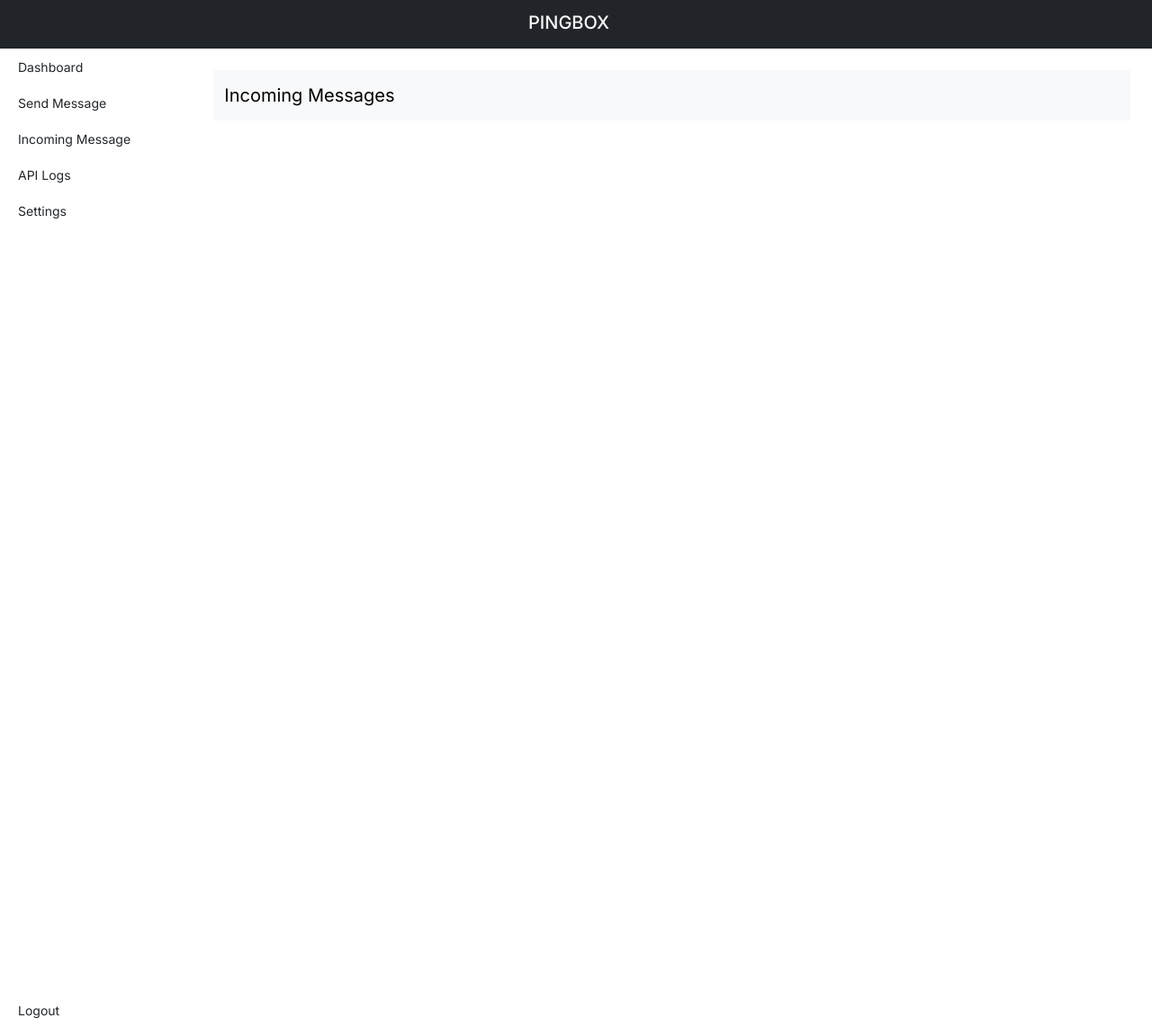
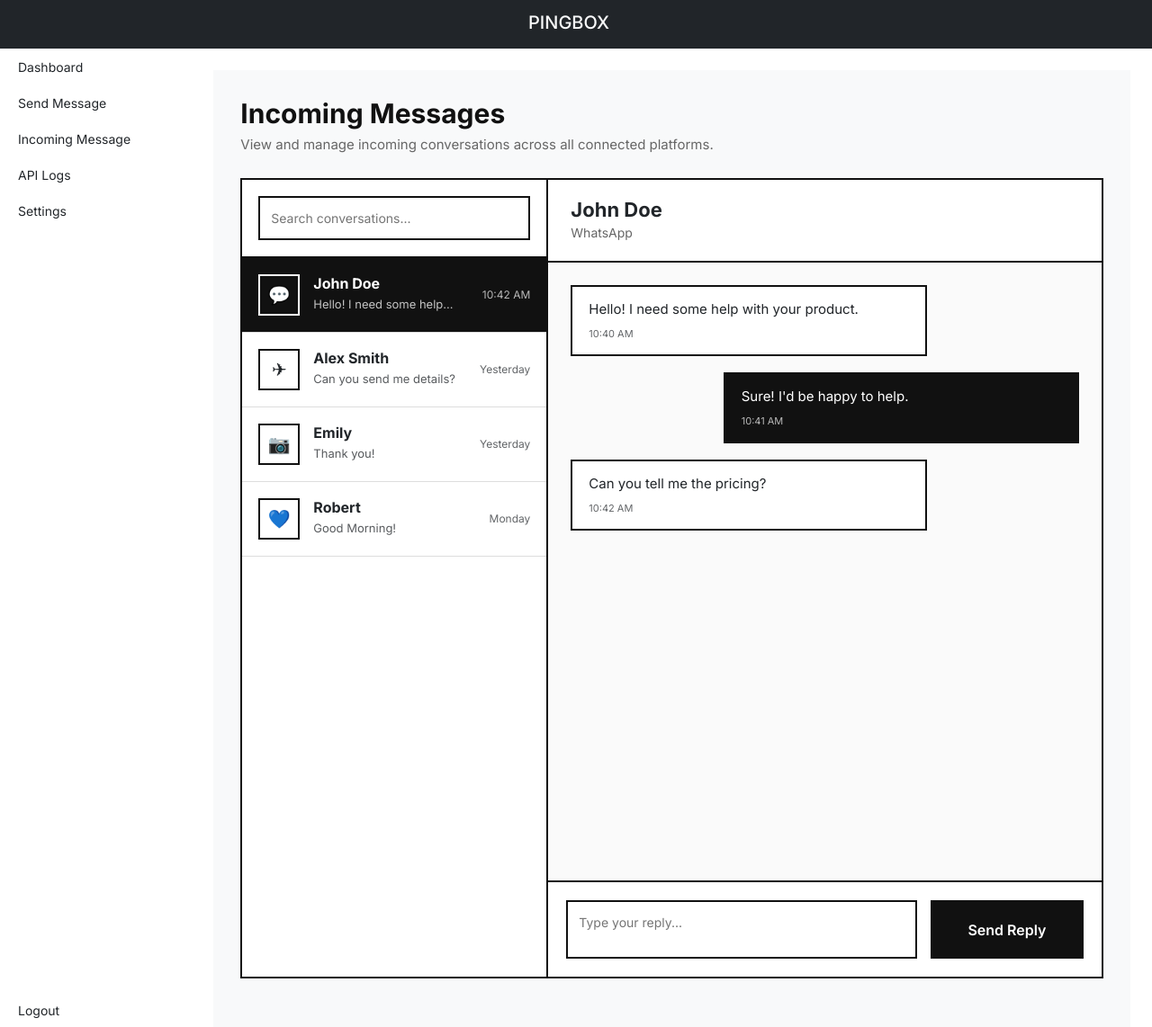
Before and after one commit to ShauryaPrakashVerma/Pingbox, a Flask app: page /incomingmessages in a window 1280 px wide. Shown: the whole page at 90% size. Run offline with Flask 3, Linux system fonts and the light colour scheme.

Commit message:
frontend for incoming messages

```diff
--- /dev/null
+++ b/static/css/incomingmessages.css
@@ -0,0 +1,302 @@
+/* ==========================
+   Incoming Messages
+========================== */
+
+.messages-container {
+    padding: 30px;
+    background: #f8f9fa;
+    min-height: 100vh;
+}
+
+.page-header {
+    margin-bottom: 25px;
+}
+
+.page-header h2 {
+    font-size: 30px;
+    font-weight: 700;
+    color: #111;
+    margin-bottom: 6px;
+}
+
+.page-header p {
+    color: #666;
+    font-size: 15px;
+}
+
+/* ==========================
+   Main Card
+========================== */
+
+.messages-card {
+    display: flex;
+    height: 78vh;
+    background: #fff;
+    border: 2px solid #111;
+    overflow: hidden;
+}
+
+/* ==========================
+   Conversation List
+========================== */
+
+.conversation-list {
+    width: 340px;
+    border-right: 2px solid #111;
+    display: flex;
+    flex-direction: column;
+    background: #fff;
+}
+
+.search-box {
+    padding: 18px;
+    border-bottom: 2px solid #111;
+}
+
+.search-box input {
+    width: 100%;
+    padding: 12px;
+    border: 2px solid #111;
+    outline: none;
+    font-size: 14px;
+    background: #fff;
+}
+
+.search-box input:focus {
+    border-color: #000;
+}
+
+/* ==========================
+   Conversation Item
+========================== */
+
+.conversation {
+    display: flex;
+    align-items: center;
+    gap: 15px;
+    padding: 18px;
+    border-bottom: 1px solid #ddd;
+    cursor: pointer;
+    transition: .2s;
+}
+
+.conversation:hover {
+    background: #f2f2f2;
+}
+
+.conversation.active {
+    background: #111;
+    color: #fff;
+}
+
+.platform {
+    width: 46px;
+    height: 46px;
+    border: 2px solid #111;
+    display: flex;
+    justify-content: center;
+    align-items: center;
+    font-size: 20px;
+    flex-shrink: 0;
+}
+
+.conversation.active .platform {
+    border-color: #fff;
+}
+
+.conversation-info {
+    flex: 1;
+}
+
+.conversation-info h4 {
+    font-size: 16px;
+    margin: 0;
+    font-weight: 700;
+}
+
+.conversation-info p {
+    margin: 4px 0 0;
+    font-size: 13px;
+    color: inherit;
+    opacity: .75;
+    white-space: nowrap;
+    overflow: hidden;
+    text-overflow: ellipsis;
+}
+
+.time {
+    font-size: 12px;
+    opacity: .7;
+}
+
+/* ==========================
+   Chat Window
+========================== */
+
+.chat-window {
+    flex: 1;
+    display: flex;
+    flex-direction: column;
+}
+
+/* ==========================
+   Header
+========================== */
+
+.chat-header {
+    padding: 20px 25px;
+    border-bottom: 2px solid #111;
+    background: #fff;
+}
+
+.chat-header h3 {
+    margin: 0;
+    font-size: 22px;
+    font-weight: 700;
+}
+
+.platform-name {
+    color: #666;
+    font-size: 14px;
+}
+
+/* ==========================
+   Chat Body
+========================== */
+
+.chat-body {
+    flex: 1;
+    overflow-y: auto;
+    padding: 25px;
+    background: #fafafa;
+}
+
+/* ==========================
+   Messages
+========================== */
+
+.message {
+    max-width: 70%;
+    margin-bottom: 18px;
+    padding: 14px 18px;
+    border: 2px solid #111;
+    word-break: break-word;
+}
+
+.message p {
+    margin: 0;
+    font-size: 15px;
+    line-height: 1.5;
+}
+
+.message span {
+    display: block;
+    margin-top: 8px;
+    font-size: 11px;
+    opacity: .7;
+}
+
+.received {
+    background: #fff;
+    margin-right: auto;
+}
+
+.sent {
+    background: #111;
+    color: #fff;
+    margin-left: auto;
+}
+
+/* ==========================
+   Reply Box
+========================== */
+
+.reply-box {
+    padding: 20px;
+    border-top: 2px solid #111;
+    background: #fff;
+    display: flex;
+    gap: 15px;
+}
+
+.reply-box textarea {
+    flex: 1;
+    resize: none;
+    height: 65px;
+    border: 2px solid #111;
+    padding: 12px;
+    outline: none;
+    font-size: 14px;
+    font-family: inherit;
+}
+
+.reply-box textarea:focus {
+    border-color: #000;
+}
+
+.reply-box button {
+    width: 170px;
+    border: 2px solid #111;
+    background: #111;
+    color: #fff;
+    font-weight: 600;
+    cursor: pointer;
+    transition: .2s;
+}
+
+.reply-box button:hover {
+    background: #fff;
+    color: #111;
+}
+
+/* ==========================
+   Scrollbar
+========================== */
+
+.chat-body::-webkit-scrollbar,
+.conversation-list::-webkit-scrollbar {
+    width: 8px;
+}
+
+.chat-body::-webkit-scrollbar-thumb,
+.conversation-list::-webkit-scrollbar-thumb {
+    background: #111;
+}
+
+.chat-body::-webkit-scrollbar-track,
+.conversation-list::-webkit-scrollbar-track {
+    background: #eee;
+}
+
+/* ==========================
+   Responsive
+========================== */
+
+@media (max-width: 900px) {
+
+    .messages-card {
+        flex-direction: column;
+        height: auto;
+    }
+
+    .conversation-list {
+        width: 100%;
+        height: 320px;
+        border-right: none;
+        border-bottom: 2px solid #111;
+    }
+
+    .chat-window {
+        min-height: 600px;
+    }
+
+    .reply-box {
+        flex-direction: column;
+    }
+
+    .reply-box button {
+        width: 100%;
+        height: 50px;
+    }
+
+}
--- a/templates/incoming_messages.html
+++ b/templates/incoming_messages.html
@@ -1,11 +1,122 @@
-{% extends 'homepage.html' %}
+{% extends "homepage.html" %}
+
+{% block styles %}
+<link rel="stylesheet" href="{{ url_for('static', filename='css/incomingmessages.css') }}">
+{% endblock %}
 
 {% block content %}
 
-<nav class="navbar navbar-light bg-light">
-    <div class="container-fluid">
-        <a class="navbar-brand">Incoming Messages</a>
+<div class="messages-container">
+    <!-- Header -->
+    <div class="page-header">
+        <h2>Incoming Messages</h2>
+        <p>View and manage incoming conversations across all connected platforms.</p>
     </div>
-</nav>
+
+    <div class="messages-card">
+
+        <!-- Left Sidebar -->
+        <div class="conversation-list">
+            <div class="search-box">
+                <input type="text" placeholder="Search conversations...">
+            </div>
+
+            <div class="conversation active">
+                <div class="platform whatsapp">
+                    💬
+                </div>
+
+                <div class="conversation-info">
+                    <h4>John Doe</h4>
+                    <p>Hello! I need some help...</p>
+                </div>
+
+                <span class="time">
+                    10:42 AM
+                </span>
+            </div>
+
+            <div class="conversation">
+                <div class="platform telegram">
+                    ✈
+                </div>
+
+                <div class="conversation-info">
+                    <h4>Alex Smith</h4>
+                    <p>Can you send me details?</p>
+                </div>
+
+                <span class="time">
+                    Yesterday
+                </span>
+            </div>
+
+            <div class="conversation">
+                <div class="platform instagram">
+                    📷
+                </div>
+
+                <div class="conversation-info">
+                    <h4>Emily</h4>
+                    <p>Thank you!</p>
+                </div>
+
+                <span class="time">
+                    Yesterday
+                </span>
+            </div>
+
+            <div class="conversation">
+                <div class="platform messenger">
+                    💙
+                </div>
+                <div class="conversation-info">
+                    <h4>Robert</h4>
+                    <p>Good Morning!</p>
+                </div>
+                <span class="time">
+                    Monday
+                </span>
+            </div>
+        </div>
+
+        <!-- Chat Window -->
+        <div class="chat-window">
+            <div class="chat-header">
+                <div>
+                    <h3>John Doe</h3>
+                    <span class="platform-name">
+                        WhatsApp
+                    </span>
+                </div>
+            </div>
+
+            <div class="chat-body">
+                <div class="message received">
+                    <p>Hello! I need some help with your product.</p>
+                    <span>10:40 AM</span>
+                </div>
+
+                <div class="message sent">
+                    <p>Sure! I'd be happy to help.</p>
+                    <span>10:41 AM</span>
+                </div>
+
+                <div class="message received">
+                    <p>Can you tell me the pricing?</p>
+                    <span>10:42 AM</span>
+                </div>
+            </div>
+
+            <div class="reply-box">
+                <textarea placeholder="Type your reply..."></textarea>
+
+                <button>
+                    Send Reply
+                </button>
+            </div>
+        </div>
+    </div>
+</div>
 
 {% endblock %}
```
